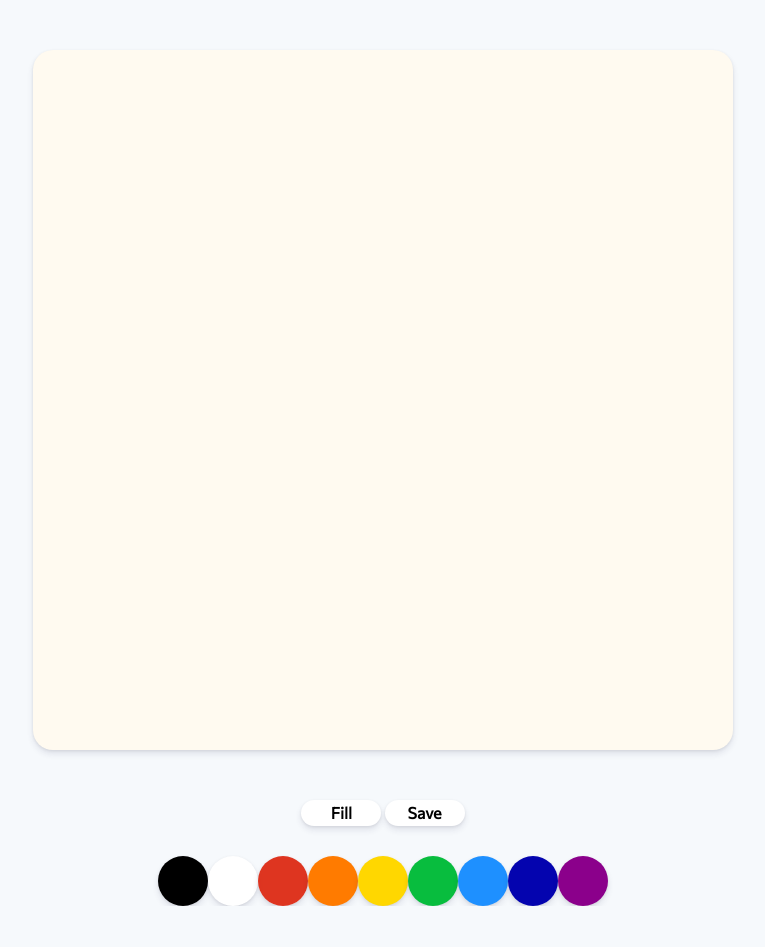
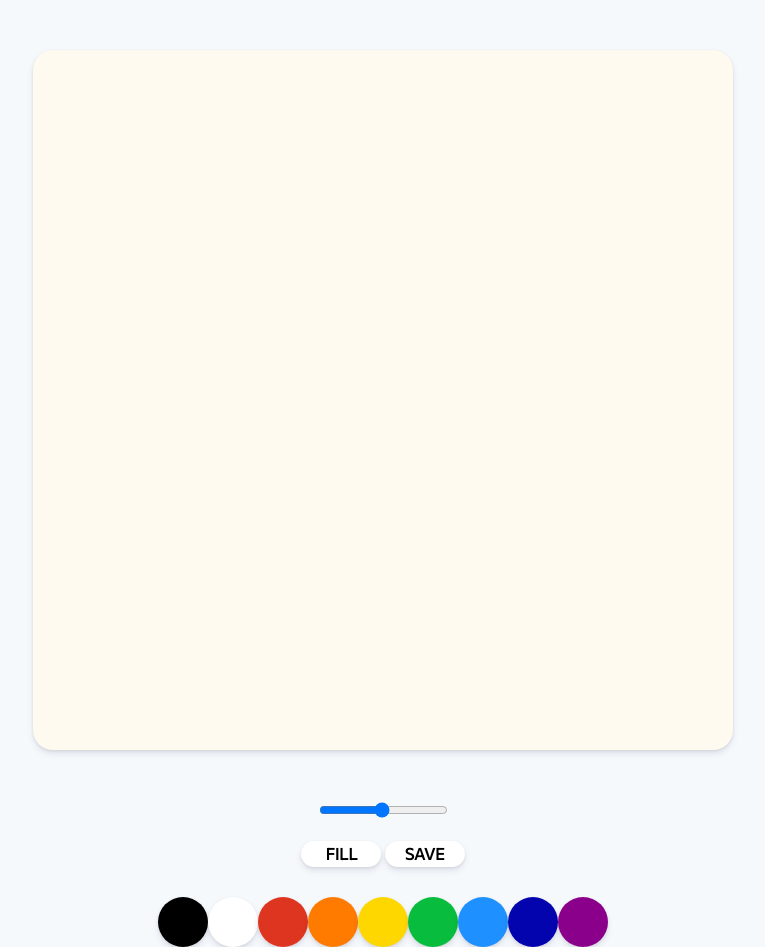
Before and after one commit to yekyung2/vanilajs_paintingpad, a plain HTML site: page index.html in a window 1280 px wide. Shown: the whole page, without its empty margins (257-1022 px from the left). Before the commit the page ends 906 px from the top, so only its background shows below. Drawn offline with Linux system fonts and the light colour scheme.

Commit message:
add control range

```diff
--- a/index.html
+++ b/index.html
@@ -11,6 +11,15 @@
 <body>
 <canvas id="jsCnavas" class="canvas"></canvas>
 <div class ="controls">
+    <div class="controls_range">
+       <input
+       type="range"
+       id="jsRange"
+       min="0.1"
+       max="5"
+       value="2.5"
+       step="0.1">
+    </div>
     <div class="controls_btns">
         <button id="jsMode">Fill</button>
         <button id="jsSave">Save</button>
--- a/style.css
+++ b/style.css
@@ -37,6 +37,17 @@ body{
     text-align:center;
     border-radius: 20px;
     box-shadow: 0 4px 6px rgba(50,50,93,0.11), 0 1px 3px rgba(0,0,0,0.08);
+    text-transform: uppercase;
+
+}
+
+.controls .controls_range{
+    margin-bottom: 20px;
+
+}
+
+.controls_btns button:active {
+    transform: scale(0.98);
 
 }
 
```
